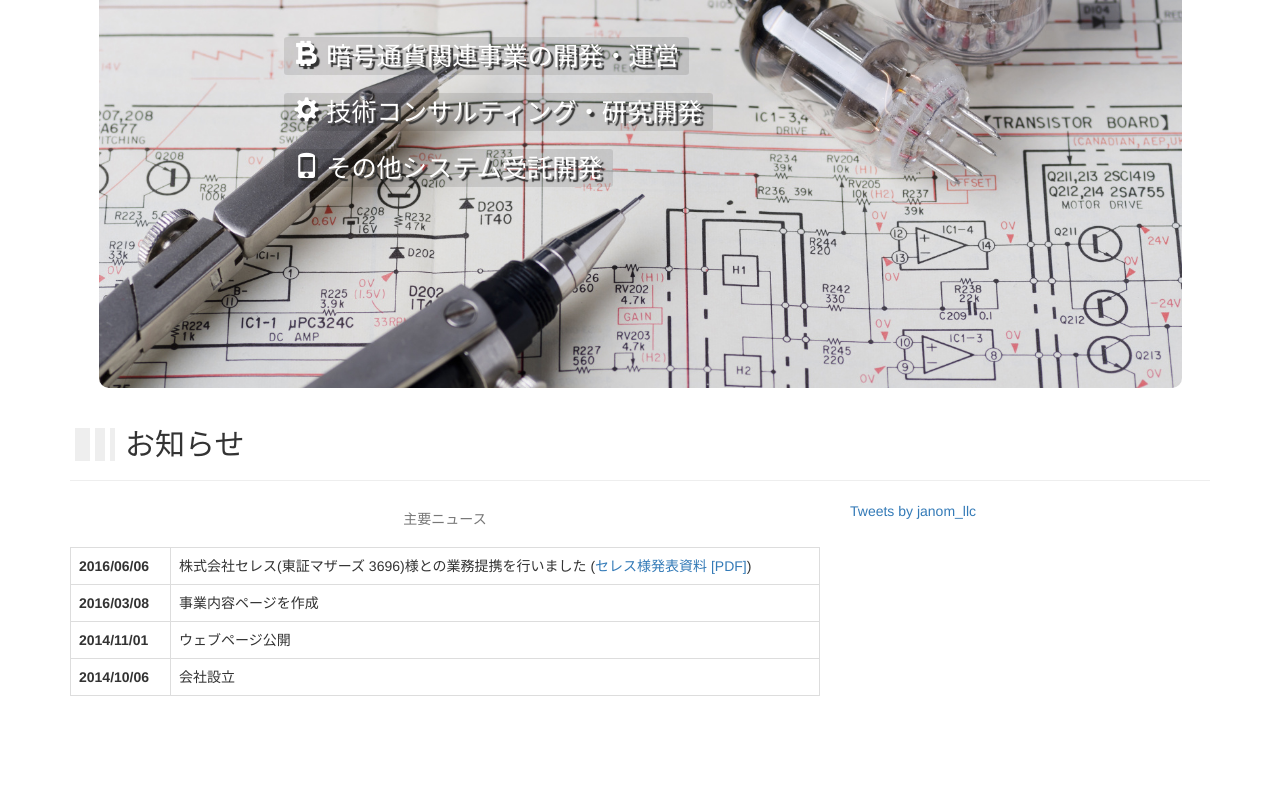
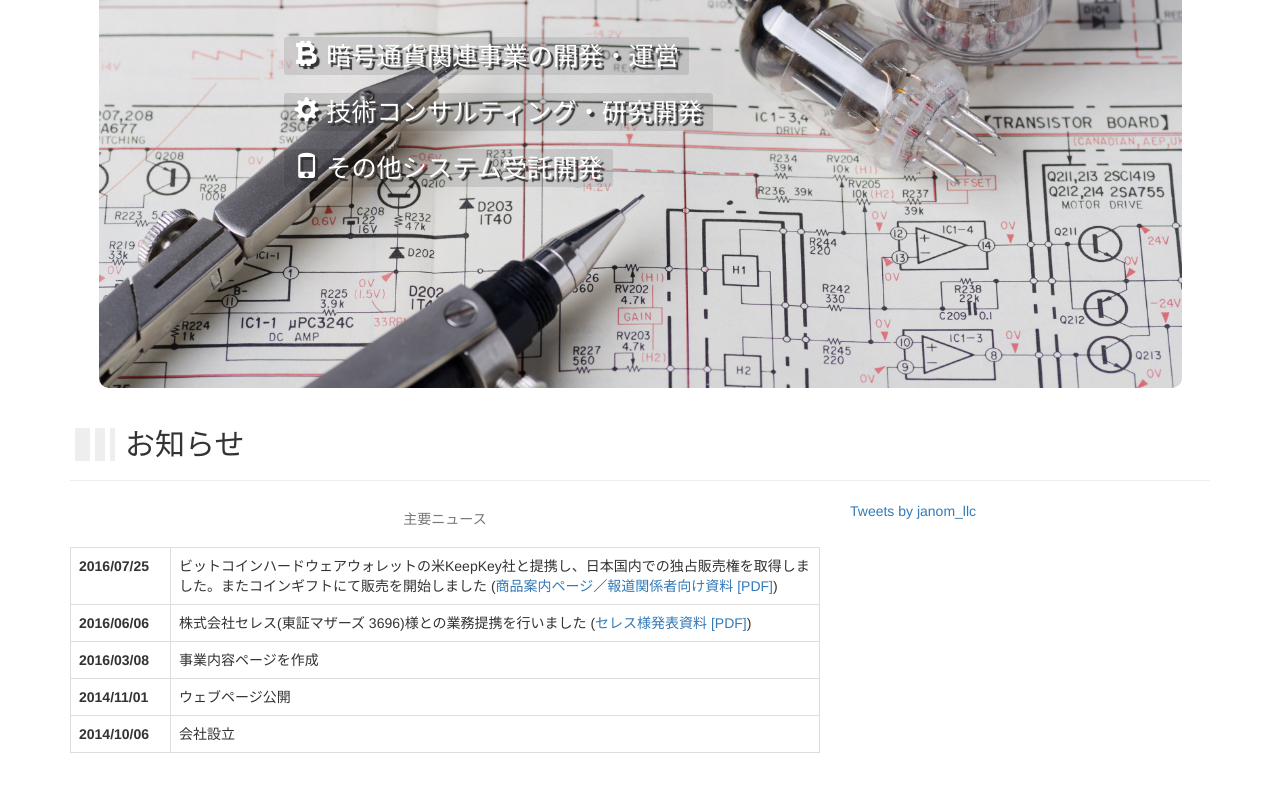
Before and after one commit to janom-inc/janom.co.jp, a plain HTML site: page index.html in a window 1280 px wide. Shown: the part 284-1076 px from the top of the page. Drawn offline with nearby package versions, Linux system fonts and the light colour scheme.

Commit message:
KeepKey独占販売権取得についてのリリースを追加

```diff
--- a/index.html
+++ b/index.html
@@ -118,6 +118,10 @@
 								<p class="text-center">主要ニュース</p>
 							</caption>
 							<tbody>
+								<tr>
+									<th>2016/07/25</th>
+									<td>ビットコインハードウェアウォレットの米KeepKey社と提携し、日本国内での独占販売権を取得しました。またコインギフトにて販売を開始しました (<a href="https://coingift.jp/invoices/create/57908787-e2ec-4e55-905d-04f16c3db725" target="_blank">商品案内ページ</a>／<a href="/pdf/releases/20160725_keepkey_exclusive_reseller.pdf" target="_blank">報道関係者向け資料 [PDF]</a>)</td>
+								</tr>
 								<tr>
 									<th>2016/06/06</th>
 									<td>株式会社セレス(東証マザーズ 3696)様との業務提携を行いました (<a href="https://t.co/vOQuUHfSo7" target="_blank">セレス様発表資料 [PDF]</a>)</td>
```
Also changed, not shown: 1 other file.
